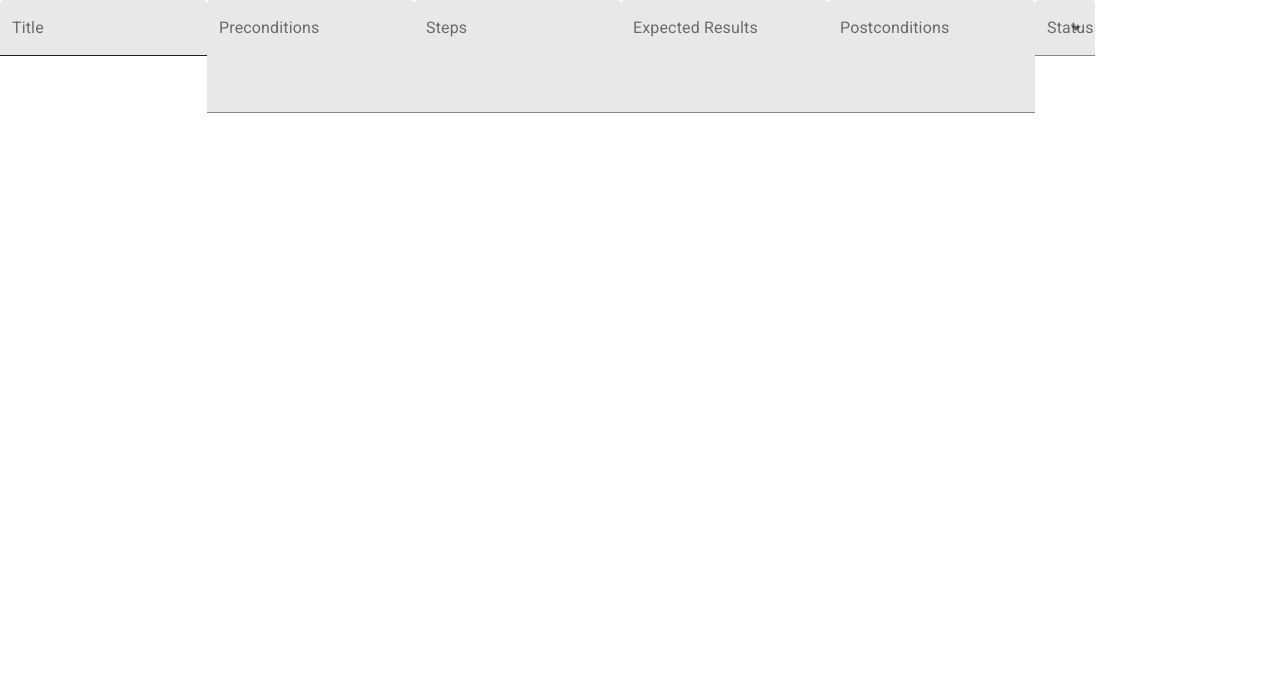
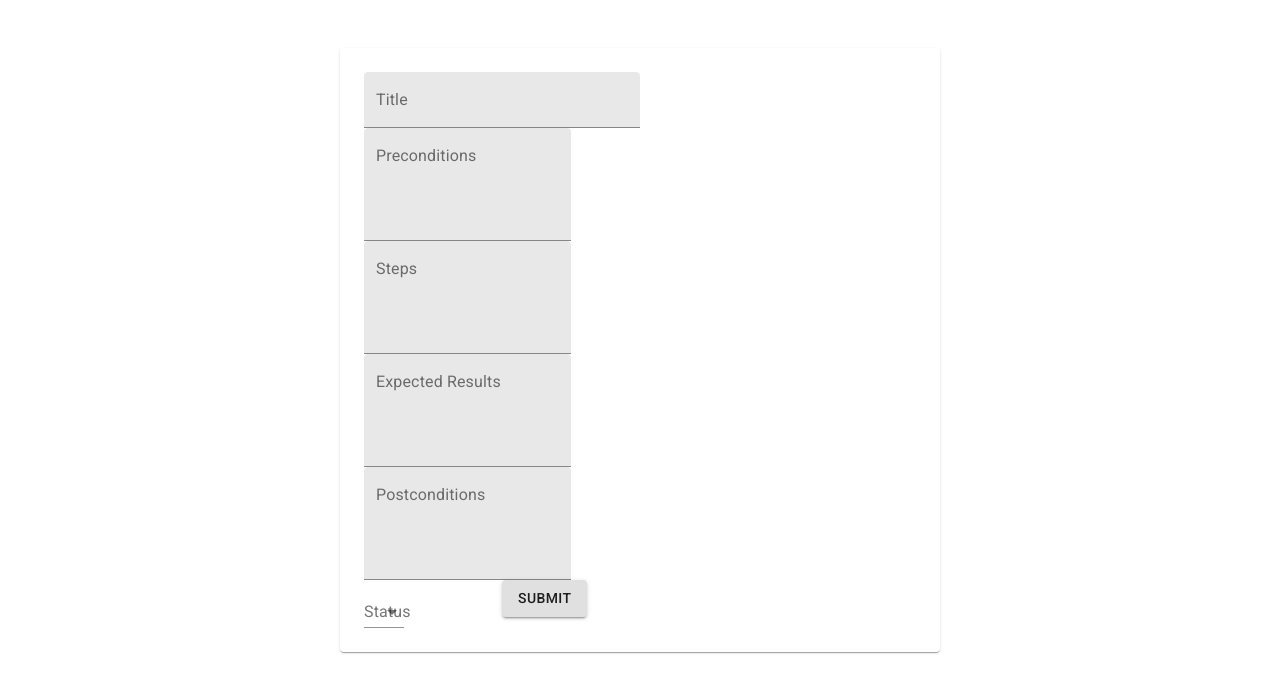
Before and after one commit to jnhallquist/qa_manager, a React (Create React App) app in the folder client/: page / in a window 1280 px wide. Shown: the top 692 px of the page. Built offline with nearby package versions, Linux system fonts and the light colour scheme.

Commit message:
Add styling

```diff
--- a/client/src/TestCaseForm.js
+++ b/client/src/TestCaseForm.js
@@ -1,8 +1,7 @@
 import React from 'react';
 import axios from 'axios';
 
-import TextField from '@material-ui/core/TextField';
-import MenuItem from '@material-ui/core/MenuItem';
+import { withStyles, Paper, Grid, TextField, MenuItem, Button } from '@material-ui/core';
 
 const statuses = [
   {
@@ -22,6 +21,29 @@ const statuses = [
     label: 'Blocked'
   }
 ]
+
+const styles = withStyles((theme) => ({
+  layout: {
+    width: 'auto',
+    marginLeft: theme.spacing(2),
+    marginRight: theme.spacing(2),
+    [theme.breakpoints.up(600 + theme.spacing(2) * 2)]: {
+      width: 600,
+      marginLeft: 'auto',
+      marginRight: 'auto',
+    },
+  },
+  paper: {
+    marginTop: theme.spacing(3),
+    marginBottom: theme.spacing(3),
+    padding: theme.spacing(2),
+    [theme.breakpoints.up(600 + theme.spacing(3) * 2)]: {
+      marginTop: theme.spacing(6),
+      marginBottom: theme.spacing(6),
+      padding: theme.spacing(3),
+    },
+  }
+}));
 
 class TestCaseForm extends React.Component {
   constructor() {
@@ -68,20 +90,34 @@ class TestCaseForm extends React.Component {
   }
 
   render() {
+    const { classes } = this.props;
+
     return (
-      <form id="new-test-case" onSubmit={this.handleSubmit} noValidate autoComplete="off">
-        <TextField id="new-test-case-title" label="Title" variant="filled" value={this.value} onChange={this.handleChange.bind(this)} />
+      <div className={classes.layout}>
+      <Paper className={classes.paper}>
+        <Grid container xs={6} alignContent="center">
+          <Grid item xs={12}>
+            <TextField id="new-test-case-title" label="Title" variant="filled" value={this.value} onChange={this.handleChange.bind(this)} fullWidth />
+          </Grid>
+          <Grid item>
             <TextField id="new-test-case-preconditions" label="Preconditions" variant="filled" multiline rows={4} value={this.value} onChange={this.handleChange.bind(this)} />
+          </Grid>
+          <Grid item>
             <TextField id="new-test-case-steps" label="Steps" variant="filled" multiline rows={4} value={this.value} onChange={this.handleChange.bind(this)} />
+          </Grid>
+          <Grid item>
             <TextField id="new-test-case-expected-results" label="Expected Results" variant="filled" multiline rows={4} value={this.value} onChange={this.handleChange.bind(this)} />
+          </Grid>
+          <Grid item>
             <TextField id="new-test-case-postconditions" label="Postconditions" variant="filled" multiline rows={4} value={this.value} onChange={this.handleChange.bind(this)} />
+          </Grid>
+          <Grid item xs={6}>
             <TextField
               id="new-test-case-status"
               select
               label="Status"
               value={this.value}
               onChange={this.handleChange.bind(this)}
-          variant="filled"
             >
               {statuses.map((option) => (
                 <MenuItem key={option.value} value={option.value}>
@@ -89,42 +125,15 @@ class TestCaseForm extends React.Component {
                 </MenuItem>
               ))}
             </TextField>
-      </form>
-
-      // <form onSubmit={this.handleSubmit}>
-      //   <label>
-      //     Title:
-      //     <input name="title" type="text" value={this.state.form.title} onChange={this.handleChange.bind(this)} />
-      //   </label>
-      //   <label>
-      //     Preconditions:
-      //     <textarea name="preconditions" value={this.state.form.preconditions} onChange={this.handleChange.bind(this)} />
-      //   </label>
-      //   <label>
-      //     Steps:
-      //     <textarea name="steps" value={this.state.form.steps} onChange={this.handleChange.bind(this)} />
-      //   </label>
-      //   <label>
-      //     Expected Results:
-      //     <textarea name="expectedResults" value={this.state.form.expectedResults} onChange={this.handleChange.bind(this)} />
-      //   </label>
-      //   <label>
-      //     Postconditions:
-      //     <textarea name="postconditions" value={this.state.form.postconditions} onChange={this.handleChange.bind(this)} />
-      //   </label>
-      //   <label>
-      //     Status:
-      //     <select name="status" value={this.state.form.status} onChange={this.handleChange.bind(this)}>
-      //       <option value="Untested">Untested</option>
-      //       <option value="passed">Passed</option>
-      //       <option value="failed">Failed</option>
-      //       <option value="blocked">Blocked</option>
-      //     </select>
-      //   </label>
-      //   <input type="submit" value="Submit" />
-      // </form>
+          </Grid>
+          <Grid item>
+            <Button variant="contained" onClick={this.handleSubmit}>Submit</Button>
+          </Grid>
+        </Grid>
+      </Paper>
+      </div>
     );
   }
 }
 
-export default TestCaseForm
+export default styles(TestCaseForm)
```
Lines whose indentation alone changed are shown as unchanged.
